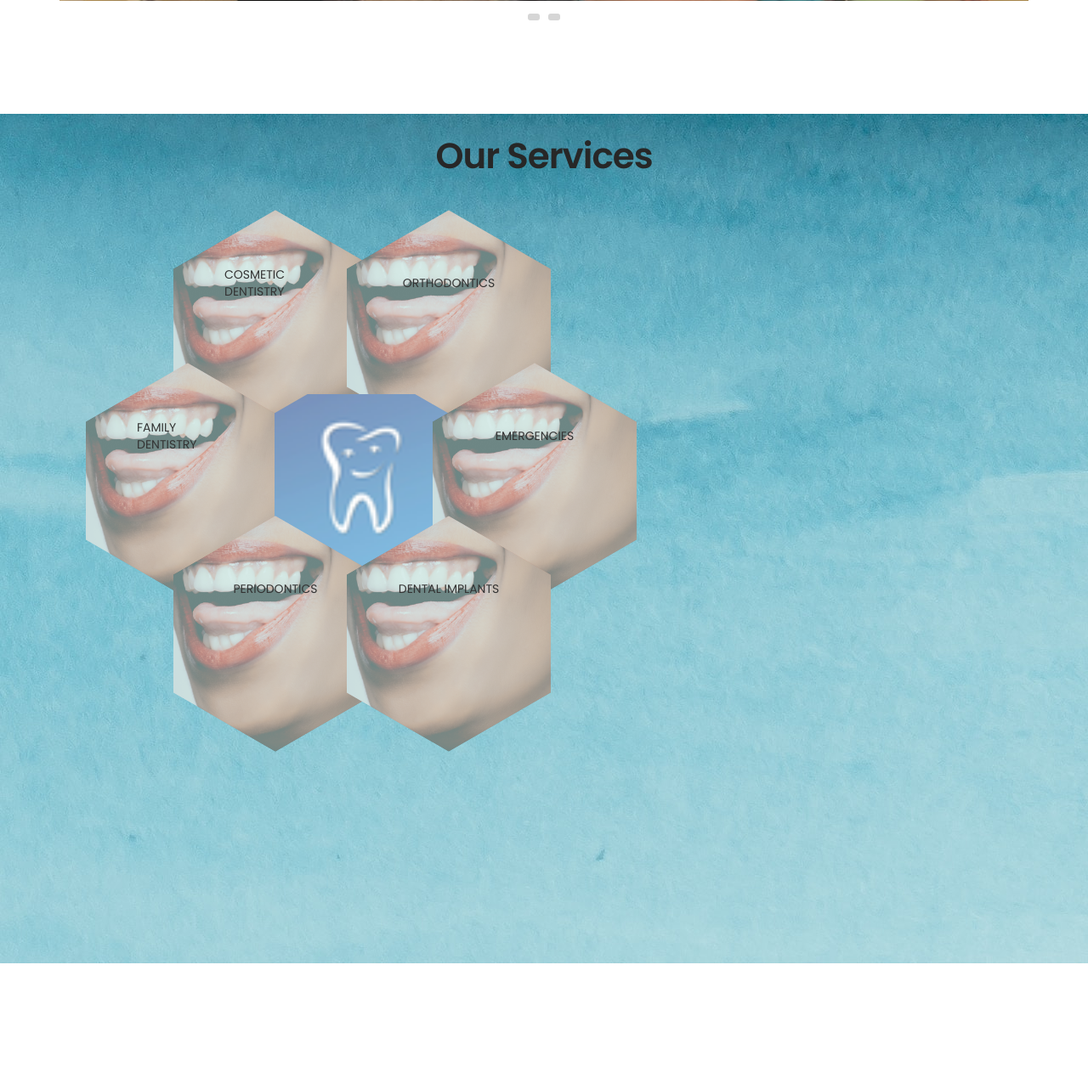
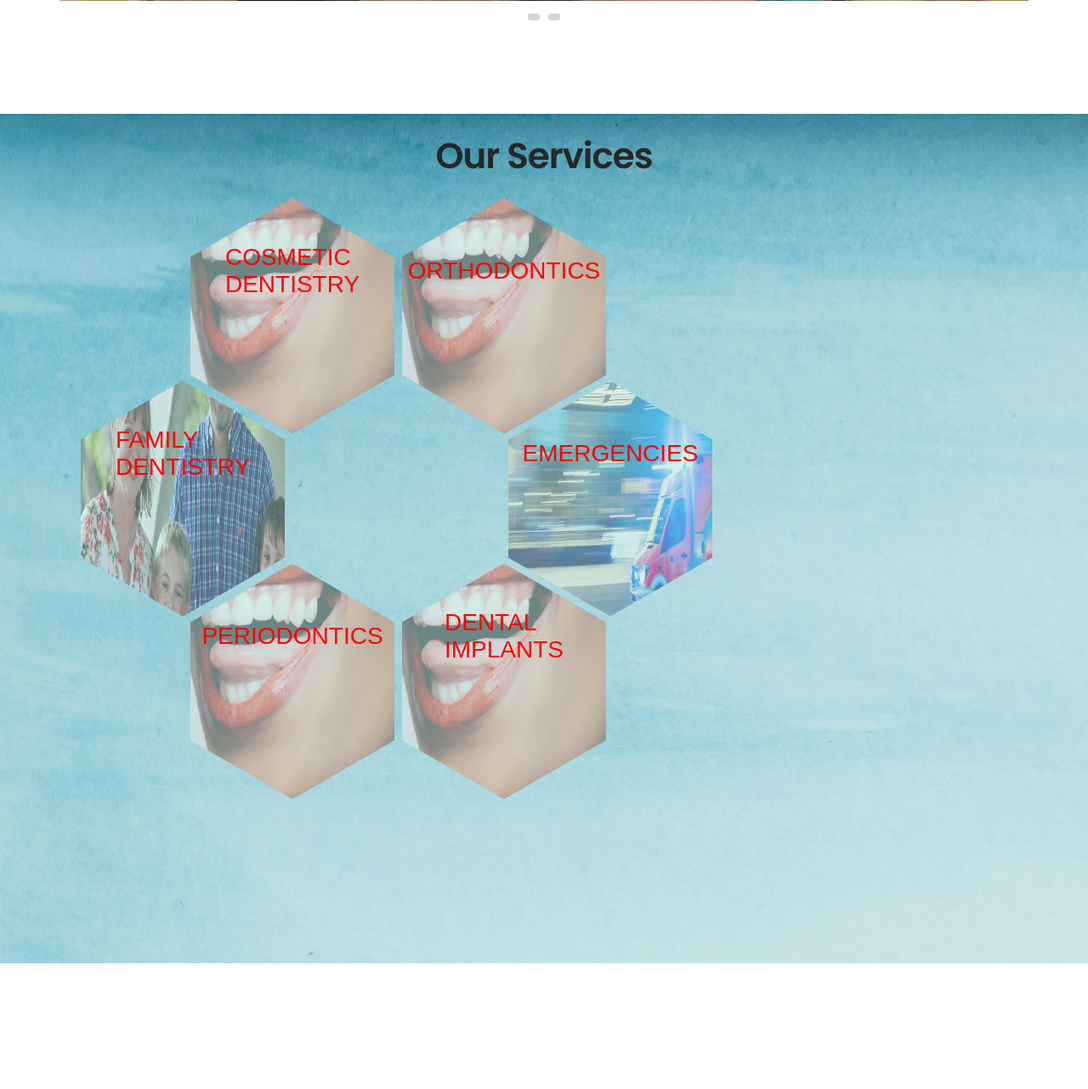
Before and after one commit to MichaelBabushkin/Absolute_Dental_Care, a PHP site: page / in a window 1280 px wide. Shown: the part 874-2156 px from the top of the page at 85% size. Run offline with PHP 8.4, Linux system fonts and the light colour scheme.

Commit message:
hexagon worksss :)

```diff
--- a/css/hexagon.css
+++ b/css/hexagon.css
@@ -34,7 +34,9 @@ h1 {
 	padding: 0px 12px;
 	border: 1px solid #ccc;
 	width: 100%;
-	border-left: none;
+	border-left: 2px solid;
+	border-right: 2px solid;
+	margin-left:-20px;
 	display: none;
 }
 .more_info h3{
@@ -64,11 +66,13 @@ h1 {
 	top: 39%;
 	left: 50%;
 	transform: translate(-50%, -50%);
+	font: 2em sans-serif;
+	color: red;
   }
 
 .ourServices_item {
-	width: 200px;
-	height: 230px;
+	width: 220px;
+	height: 270px;
 	position: relative;
 	display: inline-block;
 }
@@ -115,7 +119,7 @@ h1 {
 
 	-webkit-background-size: 125%;
 	-moz-background-size: 125%;
-	background-size: 125%;
+	/* background-size: 125%; */
 	visibility: visible;
 
 	-webkit-transform: rotate(-60deg);
@@ -166,19 +170,28 @@ h1 {
 }
 
 #ourServices article {
-	padding-top: 1em;
-	width: 820px;
+	padding-top: 3	em;
+	width: 950px;
 	margin: 0 ;
 }
 
 
 
 .ourServices_item:nth-child(7n-2) {
-	margin-left: 101px;
+	margin-left: 95px;
+}
+.ourServices_item:nth-child(3) {
+	margin-left: 25px;
 }
 
 .ourServices_item:nth-child(n+5) {
-	margin-top: -55px;
+	margin-top: -60px;
+}
+.ourServices_item:nth-child(7) {
+	margin-left: 55px;
+}
+.ourServices_item:nth-child(10) {
+	margin-left: 25px;
 }
 
 @media (max-width: 1015px) {
--- a/index.php
+++ b/index.php
@@ -202,7 +202,7 @@
 
                          <!-- <div class="about-info"> -->
 
-                              <div class="col-md-8 col-sm-8">
+                              <div class="col-md-7 col-sm-7">
                               <article>
 
                                    <div class="ourServices_item">
@@ -248,26 +248,26 @@
                                              <div class="hexagon-in1">
                                                   <div class="hexagon-in2"
                                                   class="tablinks" onmouseover="showInfo(event, 'family_dentistry')"
-                                                       style="background-image: url(images/human-teeth.jpg);">
+                                                       style="background-image: url(images/family.jpg); ">
                                                        <div class="centered"> FAMILY DENTISTRY</div>
                                                   </div>
                                              </div>
                                         </div>
                                    </div>
                                    <div class="ourServices_item">
-                                        <div class="hexagon hexagon2">
+                                        <!-- <div class="hexagon hexagon2">
                                              <div class="hexagon-in1">
                                                   <div class="hexagon-in4"  style="background-image: url(nav_logo.png);">
                                                   </div>
                                              </div>
-                                        </div>
+                                        </div> -->
                                    </div>
                                    <div class="ourServices_item">
                                         <div class="hexagon hexagon2">
                                              <div class="hexagon-in1">
                                                   <div class="hexagon-in2"
                                                   class="tablinks" onmouseover="showInfo(event, 'emergencies')"
-                                                       style="background-image: url(images/human-teeth.jpg);">
+                                                       style="background-image: url(images/emergency.jpg);">
                                                        <div class="centered">EMERGENCIES</div>
                                                   </div>
                                              </div>
@@ -310,11 +310,11 @@
                               </div>
 
                          <!-- </div> -->
-                         <div class="col-md-4 col-sm-4">
+                         <div class="col-md-5 col-sm-5">
                               <div class="more_info"></div>
 
                                  <div id="dental_implants" class="more_info">
-                                   <h3>DENTAL IMPLANTS</h3>
+                                   <h3>DENTAL      IMPLANTS</h3>
                                    <p>Teeth implants usually consist of three parts:
 
                                         The implant screw: Gets permanently attached to your jaw, serving as the root for new teeth.
@@ -590,7 +590,7 @@
                                         <ourServicesel for="tel">Phone Number</ourServicesel>
                                         <input type="tel" class="form-control" id="tel" name="tel" placeholder="Phone"
                                              pattern="^\d{7,25}$" required><br>
-                                        <span id="tel_error"> <br></span>>
+                                        <span id="tel_error"> <br></span>
 
                                         <ourServicesel for="message">Message</ourServicesel>
                                         <textarea class="form-control" rows="5" id="message" name="message"
```
Also changed, not shown: images/blue.jpg, images/emergency.jpg (added), images/family.jpg (added).
